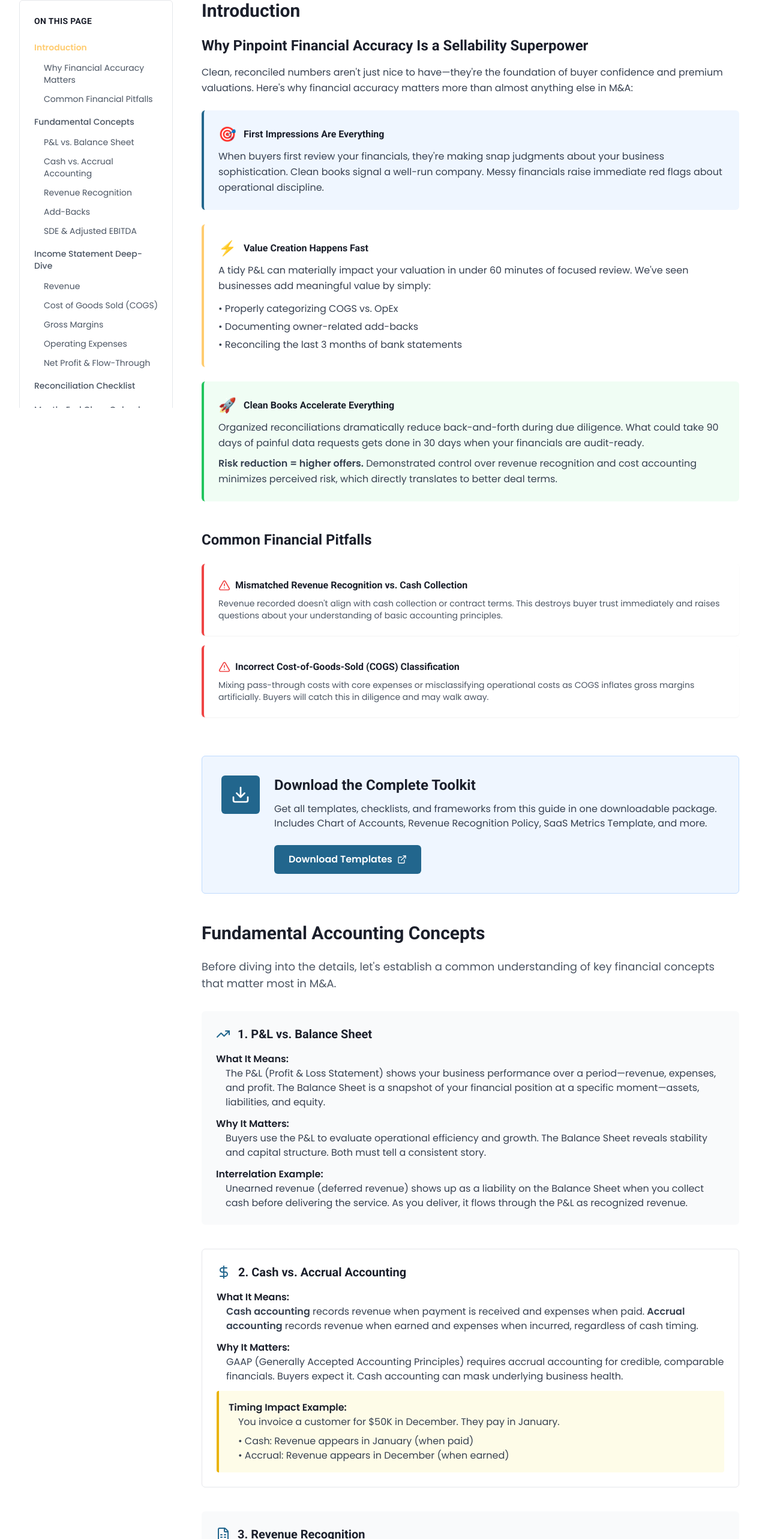
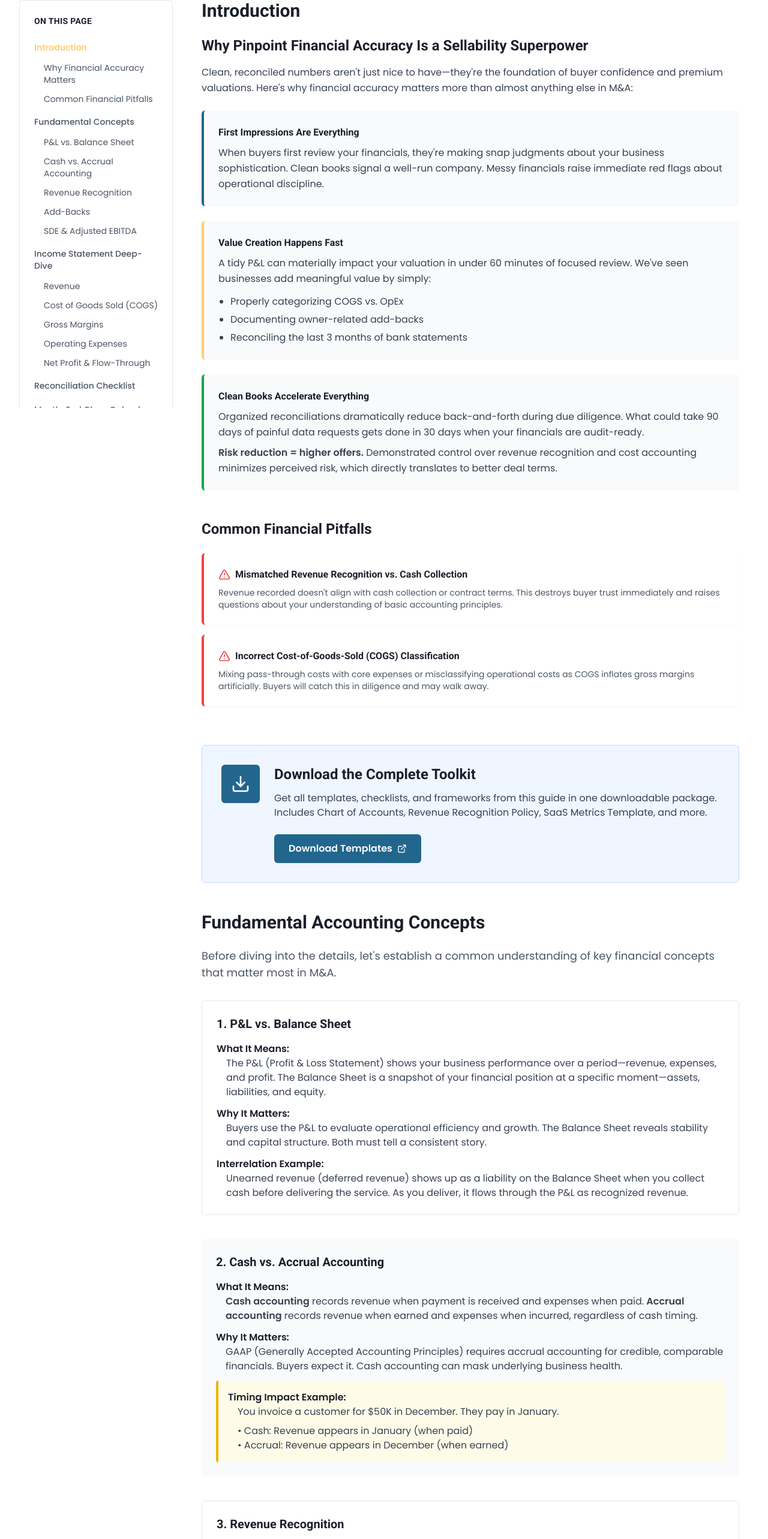
Before and after one commit to khaledazar/learn-livmo, a Next.js app: page /financial-reporting in a window 1280 px wide. Shown: the part 748-3314 px from the top of the page at 60% size. Built offline with nearby package versions, Linux system fonts and the light colour scheme.

Commit message:
Professional redesign: remove excessive icons and clean up styling for more professional appearance

```diff
--- a/app/financial-reporting/page.tsx
+++ b/app/financial-reporting/page.tsx
@@ -121,9 +121,9 @@ export default function FinancialReportingPage() {
         {/* Main Content with Sidebar TOC */}
         <section className="py-16 lg:py-20 bg-white">
           <Container>
-            <div className="flex gap-12">
+            <div className="lg:flex gap-12">
               {/* Sidebar TOC */}
-              <aside className="w-64 flex-shrink-0">
+              <aside className="lg:w-64 flex-shrink-0">
                 <TableOfContents items={tocItems} />
               </aside>
 
@@ -144,9 +144,8 @@ export default function FinancialReportingPage() {
                         Clean, reconciled numbers aren't just nice to have—they're the foundation of buyer confidence and premium valuations. Here's why financial accuracy matters more than almost anything else in M&A:
                       </p>
 
-                      <div className="my-6 p-6 bg-blue-50 border-l-4 border-livmo-primary rounded-md">
-                        <h4 className="font-semibold text-livmo-navy mb-2 flex items-center">
-                          <span className="text-2xl mr-3">🎯</span>
+                      <div className="my-6 p-6 bg-gray-50 border-l-4 border-livmo-primary rounded-md">
+                        <h4 className="font-semibold text-livmo-navy mb-2">
                           First Impressions Are Everything
                         </h4>
                         <p className="text-gray-700 mb-0">
@@ -154,24 +153,22 @@ export default function FinancialReportingPage() {
                         </p>
                       </div>
 
-                      <div className="my-6 p-6 bg-gold-50 border-l-4 border-livmo-gold rounded-md">
-                        <h4 className="font-semibold text-livmo-navy mb-2 flex items-center">
-                          <span className="text-2xl mr-3">⚡</span>
+                      <div className="my-6 p-6 bg-gray-50 border-l-4 border-livmo-gold rounded-md">
+                        <h4 className="font-semibold text-livmo-navy mb-2">
                           Value Creation Happens Fast
                         </h4>
                         <p className="text-gray-700 mb-3">
                           A tidy P&L can materially impact your valuation in under 60 minutes of focused review. We've seen businesses add meaningful value by simply:
                         </p>
-                        <ul className="text-gray-700 space-y-1 mb-0">
-                          <li>• Properly categorizing COGS vs. OpEx</li>
-                          <li>• Documenting owner-related add-backs</li>
-                          <li>• Reconciling the last 3 months of bank statements</li>
+                        <ul className="text-gray-700 space-y-1 mb-0 list-disc ml-5">
+                          <li>Properly categorizing COGS vs. OpEx</li>
+                          <li>Documenting owner-related add-backs</li>
+                          <li>Reconciling the last 3 months of bank statements</li>
                         </ul>
                       </div>
 
-                      <div className="my-6 p-6 bg-green-50 border-l-4 border-green-500 rounded-md">
-                        <h4 className="font-semibold text-livmo-navy mb-2 flex items-center">
-                          <span className="text-2xl mr-3">🚀</span>
+                      <div className="my-6 p-6 bg-gray-50 border-l-4 border-green-600 rounded-md">
+                        <h4 className="font-semibold text-livmo-navy mb-2">
                           Clean Books Accelerate Everything
                         </h4>
                         <p className="text-gray-700 mb-2">
@@ -247,9 +244,8 @@ export default function FinancialReportingPage() {
                   </p>
 
                   {/* Concept 1: P&L vs Balance Sheet */}
-                  <div id="pl-vs-balance-sheet" className="mb-10 p-6 bg-gray-50 rounded-md">
-                    <h3 className="text-xl font-semibold text-livmo-navy mb-4 flex items-center">
-                      <TrendingUp className="h-6 w-6 mr-3 text-livmo-primary" />
+                  <div id="pl-vs-balance-sheet" className="mb-10 p-6 bg-white border border-gray-200 rounded-md">
+                    <h3 className="text-xl font-semibold text-livmo-navy mb-4">
                       1. P&L vs. Balance Sheet
                     </h3>
                     <div className="space-y-3 text-gray-700">
@@ -269,9 +265,8 @@ export default function FinancialReportingPage() {
                   </div>
 
                   {/* Concept 2: Cash vs Accrual */}
-                  <div id="cash-vs-accrual" className="mb-10 p-6 bg-white border border-gray-200 rounded-md">
-                    <h3 className="text-xl font-semibold text-livmo-navy mb-4 flex items-center">
-                      <DollarSign className="h-6 w-6 mr-3 text-livmo-primary" />
+                  <div id="cash-vs-accrual" className="mb-10 p-6 bg-gray-50 rounded-md">
+                    <h3 className="text-xl font-semibold text-livmo-navy mb-4">
                       2. Cash vs. Accrual Accounting
                     </h3>
                     <div className="space-y-3 text-gray-700">
@@ -293,9 +288,8 @@ export default function FinancialReportingPage() {
                   </div>
 
                   {/* Concept 3: Revenue Recognition */}
-                  <div id="revenue-recognition" className="mb-10 p-6 bg-gray-50 rounded-md">
-                    <h3 className="text-xl font-semibold text-livmo-navy mb-4 flex items-center">
-                      <FileSpreadsheet className="h-6 w-6 mr-3 text-livmo-primary" />
+                  <div id="revenue-recognition" className="mb-10 p-6 bg-white border border-gray-200 rounded-md">
+                    <h3 className="text-xl font-semibold text-livmo-navy mb-4">
                       3. Revenue Recognition
                     </h3>
                     <div className="space-y-3 text-gray-700">
@@ -317,9 +311,8 @@ export default function FinancialReportingPage() {
                   </div>
 
                   {/* Concept 4: Add-Backs */}
-                  <div id="add-backs" className="mb-10 p-6 bg-white border border-gray-200 rounded-md">
-                    <h3 className="text-xl font-semibold text-livmo-navy mb-4 flex items-center">
-                      <CheckCircle2 className="h-6 w-6 mr-3 text-livmo-primary" />
+                  <div id="add-backs" className="mb-10 p-6 bg-gray-50 rounded-md">
+                    <h3 className="text-xl font-semibold text-livmo-navy mb-4">
                       4. Add-Backs
                     </h3>
                     <div className="space-y-3 text-gray-700">
@@ -345,9 +338,8 @@ export default function FinancialReportingPage() {
                   </div>
 
                   {/* Concept 5: SDE & EBITDA */}
-                  <div id="sde-ebitda" className="mb-10 p-6 bg-gray-50 rounded-md">
-                    <h3 className="text-xl font-semibold text-livmo-navy mb-4 flex items-center">
-                      <TrendingUp className="h-6 w-6 mr-3 text-livmo-primary" />
+                  <div id="sde-ebitda" className="mb-10 p-6 bg-white border border-gray-200 rounded-md">
+                    <h3 className="text-xl font-semibold text-livmo-navy mb-4">
                       5. SDE & Adjusted EBITDA
                     </h3>
                     <div className="space-y-3 text-gray-700">
@@ -387,7 +379,7 @@ export default function FinancialReportingPage() {
 
                       <div className="space-y-2">
                         <div className="flex justify-between items-center py-2 border-b border-white/10">
-                          <span className="font-semibold">📈 REVENUE</span>
+                          <span className="font-semibold">REVENUE</span>
                           <span className="font-bold">$1,200,000</span>
                         </div>
                         <div className="flex justify-between pl-4 text-sm text-gray-300">
@@ -400,7 +392,7 @@ export default function FinancialReportingPage() {
                         </div>
 
                         <div className="flex justify-between items-center py-2 border-b border-white/10">
-                          <span className="font-semibold">💰 COST OF GOODS SOLD</span>
+                          <span className="font-semibold">COST OF GOODS SOLD</span>
                           <span className="font-bold">($300,000)</span>
                         </div>
                         <div className="flex justify-between pl-4 text-sm text-gray-300">
@@ -413,7 +405,7 @@ export default function FinancialReportingPage() {
                         </div>
 
                         <div className="flex justify-between items-center py-3 bg-white/10 px-4 rounded">
-                          <span className="font-bold">📊 GROSS PROFIT</span>
+                          <span className="font-bold">GROSS PROFIT</span>
                           <div className="text-right">
                             <div className="font-bold">$900,000</div>
                             <div className="text-sm text-livmo-gold">75% Margin</div>
@@ -421,7 +413,7 @@ export default function FinancialReportingPage() {
                         </div>
 
                         <div className="flex justify-between items-center py-2 border-b border-white/10 mt-4">
-                          <span className="font-semibold">💼 OPERATING EXPENSES</span>
+                          <span className="font-semibold">OPERATING EXPENSES</span>
                           <span className="font-bold">($600,000)</span>
                         </div>
                         <div className="flex justify-between pl-4 text-sm text-gray-300">
@@ -438,7 +430,7 @@ export default function FinancialReportingPage() {
                         </div>
 
                         <div className="flex justify-between items-center py-3 bg-livmo-gold/20 px-4 rounded mt-4">
-                          <span className="font-bold">✅ NET PROFIT</span>
+                          <span className="font-bold">NET PROFIT</span>
                           <div className="text-right">
                             <div className="font-bold">$300,000</div>
                             <div className="text-sm text-livmo-gold">25% Net Margin</div>
@@ -450,7 +442,7 @@ export default function FinancialReportingPage() {
 
                   {/* Revenue Deep-Dive */}
                   <div id="revenue" className="mb-10 p-6 bg-white border border-gray-200 rounded-md">
-                    <h3 className="text-xl font-semibold text-livmo-navy mb-4">📈 Revenue - Deep Dive</h3>
+                    <h3 className="text-xl font-semibold text-livmo-navy mb-4">Revenue - Deep Dive</h3>
                     <div className="space-y-4 text-gray-700">
                       <div>
                         <strong className="text-livmo-navy block mb-2">What It Includes:</strong>
@@ -485,7 +477,7 @@ export default function FinancialReportingPage() {
 
                   {/* COGS Deep-Dive */}
                   <div id="cogs" className="mb-10 p-6 bg-gray-50 rounded-md">
-                    <h3 className="text-xl font-semibold text-livmo-navy mb-4">💰 Cost of Goods Sold (COGS) - Deep Dive</h3>
+                    <h3 className="text-xl font-semibold text-livmo-navy mb-4">Cost of Goods Sold (COGS) - Deep Dive</h3>
                     <div className="space-y-4 text-gray-700">
                       <div>
                         <strong className="text-livmo-navy block mb-2">What It Includes:</strong>
@@ -512,7 +504,7 @@ export default function FinancialReportingPage() {
 
                   {/* Gross Margins */}
                   <div id="gross-margins" className="mb-10 p-6 bg-white border border-gray-200 rounded-md">
-                    <h3 className="text-xl font-semibold text-livmo-navy mb-4">📊 Gross Margins - Deep Dive</h3>
+                    <h3 className="text-xl font-semibold text-livmo-navy mb-4">Gross Margins - Deep Dive</h3>
                     <div className="space-y-4 text-gray-700">
                       <div>
                         <strong className="text-livmo-navy block mb-2">Calculation:</strong>
@@ -536,7 +528,7 @@ export default function FinancialReportingPage() {
 
                   {/* Operating Expenses */}
                   <div id="opex" className="mb-10 p-6 bg-gray-50 rounded-md">
-                    <h3 className="text-xl font-semibold text-livmo-navy mb-4">💼 Operating Expenses (OpEx) - Deep Dive</h3>
+                    <h3 className="text-xl font-semibold text-livmo-navy mb-4">Operating Expenses (OpEx) - Deep Dive</h3>
                     <div className="space-y-4 text-gray-700">
                       <div>
                         <strong className="text-livmo-navy block mb-2">Core Buckets:</strong>
@@ -559,7 +551,7 @@ export default function FinancialReportingPage() {
 
                   {/* Net Profit */}
                   <div id="net-profit" className="mb-10 p-6 bg-white border border-gray-200 rounded-md">
-                    <h3 className="text-xl font-semibold text-livmo-navy mb-4">✅ Net Profit & Flow-Through - Deep Dive</h3>
+                    <h3 className="text-xl font-semibold text-livmo-navy mb-4">Net Profit & Flow-Through - Deep Dive</h3>
                     <div className="space-y-4 text-gray-700">
                       <div>
                         <strong className="text-livmo-navy block mb-2">What Drives Profit:</strong>
@@ -581,9 +573,8 @@ export default function FinancialReportingPage() {
                   </p>
 
                   {/* Bank-to-Book */}
-                  <div className="mb-10 p-6 bg-white border-l-4 border-livmo-primary rounded-md shadow-sm">
-                    <h3 className="text-xl font-semibold text-livmo-navy mb-4 flex items-center">
-                      <Shield className="h-6 w-6 mr-3 text-livmo-primary" />
+                  <div className="mb-10 p-6 bg-white border-l-4 border-livmo-primary rounded-md">
+                    <h3 className="text-xl font-semibold text-livmo-navy mb-4">
                       1. Bank-to-Book Reconciliation
                     </h3>
                     <div className="space-y-4 text-gray-700">
@@ -625,8 +616,7 @@ export default function FinancialReportingPage() {
 
                   {/* ARR/MRR vs Deposits */}
                   <div className="mb-10 p-6 bg-gray-50 rounded-md">
-                    <h3 className="text-xl font-semibold text-livmo-navy mb-4 flex items-center">
-                      <TrendingUp className="h-6 w-6 mr-3 text-livmo-primary" />
+                    <h3 className="text-xl font-semibold text-livmo-navy mb-4">
                       2. ARR/MRR vs. Deposits Reconciliation
                     </h3>
                     <div className="space-y-4 text-gray-700">
@@ -667,9 +657,8 @@ export default function FinancialReportingPage() {
                   </div>
 
                   {/* Prepaids & Deferrals */}
-                  <div className="mb-10 p-6 bg-white border-l-4 border-livmo-gold rounded-md shadow-sm">
-                    <h3 className="text-xl font-semibold text-livmo-navy mb-4 flex items-center">
-                      <Calendar className="h-6 w-6 mr-3 text-livmo-primary" />
+                  <div className="mb-10 p-6 bg-white border-l-4 border-livmo-gold rounded-md">
+                    <h3 className="text-xl font-semibold text-livmo-navy mb-4">
                       3. Prepaids & Deferrals Roll-forwards
                     </h3>
                     <div className="space-y-4 text-gray-700">
@@ -711,8 +700,7 @@ export default function FinancialReportingPage() {
 
                   {/* AR vs Revenue */}
                   <div className="mb-10 p-6 bg-gray-50 rounded-md">
-                    <h3 className="text-xl font-semibold text-livmo-navy mb-4 flex items-center">
-                      <FileText className="h-6 w-6 mr-3 text-livmo-primary" />
+                    <h3 className="text-xl font-semibold text-livmo-navy mb-4">
                       4. Accounts Receivable vs. Revenue Booked
                     </h3>
                     <div className="space-y-4 text-gray-700">
@@ -760,8 +748,7 @@ export default function FinancialReportingPage() {
                   <div className="grid gap-6">
                     {/* Consulting Catch-All */}
                     <div className="p-6 bg-yellow-50 border-l-4 border-yellow-500 rounded-md">
-                      <h3 className="text-xl font-semibold text-livmo-navy mb-3 flex items-center">
-                        <AlertTriangle className="h-5 w-5 mr-2 text-yellow-600" />
+                      <h3 className="text-xl font-semibold text-livmo-navy mb-3">
                         "Consulting" Catch-All Traps
                       </h3>
                       <div className="text-gray-700">
@@ -771,9 +758,8 @@ export default function FinancialReportingPage() {
                     </div>
 
                     {/* Owner Expenses */}
-                    <div className="p-6 bg-blue-50 border-l-4 border-livmo-primary rounded-md">
-                      <h3 className="text-xl font-semibold text-livmo-navy mb-3 flex items-center">
-                        <Lightbulb className="h-5 w-5 mr-2 text-livmo-primary" />
+                    <div className="p-6 bg-gray-50 border-l-4 border-livmo-primary rounded-md">
+                      <h3 className="text-xl font-semibold text-livmo-navy mb-3">
                         Transparent Owner-Expense Categorization
                       </h3>
                       <div className="text-gray-700">
@@ -783,9 +769,8 @@ export default function FinancialReportingPage() {
                     </div>
 
                     {/* Quick Wins */}
-                    <div className="p-6 bg-green-50 border-l-4 border-green-500 rounded-md">
-                      <h3 className="text-xl font-semibold text-livmo-navy mb-3 flex items-center">
-                        <CheckCircle2 className="h-5 w-5 mr-2 text-green-600" />
+                    <div className="p-6 bg-green-50 border-l-4 border-green-600 rounded-md">
+                      <h3 className="text-xl font-semibold text-livmo-navy mb-3">
                         Quick-Win Blind-Spot Closures
                       </h3>
                       <div className="text-gray-700">
```
